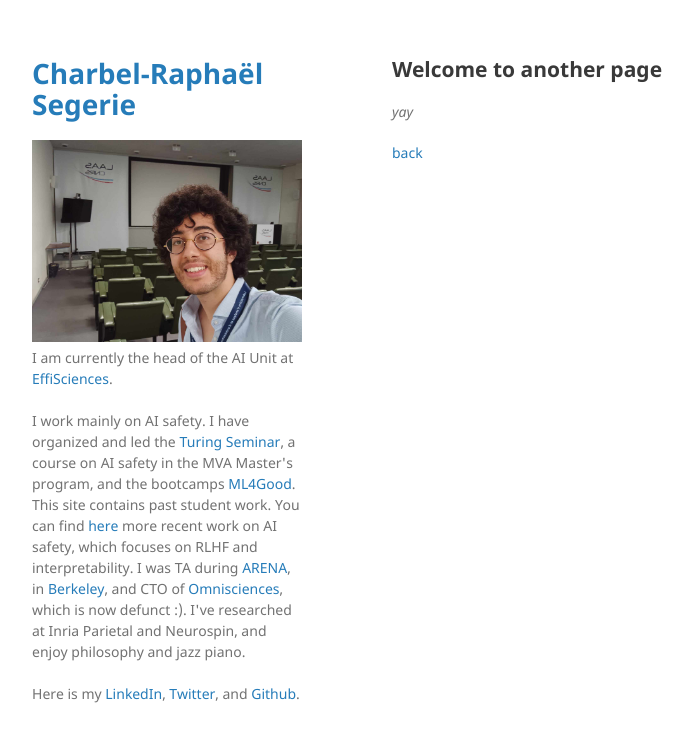
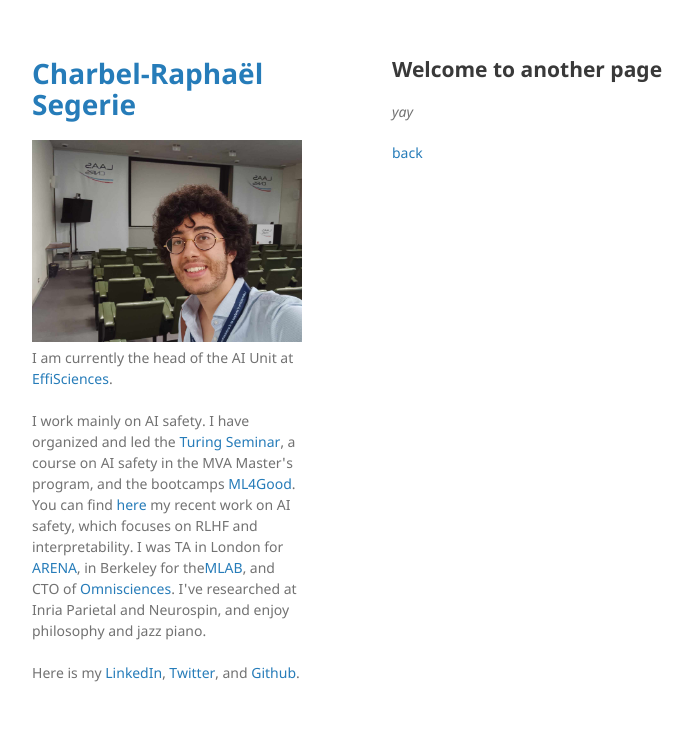
Before and after one commit to crsegerie/crsegerie.github.io, a Jekyll site: the page built from another-page.md, in a window 1280 px wide. Shown: the top 742 px of the page, without its empty margins (178-871 px from the left). Built offline with Jekyll 4.4.1, drawn with Linux system fonts in a browser that asks for light colours; our own code applies the rules of GitHub Pages for plain Markdown files.

```diff
--- a/_config.yml
+++ b/_config.yml
@@ -5,9 +5,9 @@ description:
   I am currently the head of the AI Unit at <a href="https://ia.effisciences.org/">EffiSciences</a>.
   <br><br>
   I work mainly on AI safety. I have organized and led the <a href="https://www.master-mva.com/cours/seminaire-turing/">Turing Seminar</a>, a course on AI safety in the MVA Master's program, and the bootcamps <a href="https://effisciences-research.notion.site/ML-for-Good-8b94525e6d98425083731a223b53b237">ML4Good</a>.
-  This site contains past student work. You can find <a href="https://www.lesswrong.com/users/charbel-raphael-segerie">here</a> more recent work on AI safety, which focuses on RLHF and interpretability.
+  You can find <a href="https://www.lesswrong.com/users/charbel-raphael-segerie">here</a> my recent work on AI safety, which focuses on RLHF and interpretability.
 
-  I was TA during <a href="https://www.arena.education/team">ARENA</a>, in <a href="https://www.cbai.ai/ml-bootcamp">Berkeley</a>, and CTO of <a href="https://omniscience.academy/">Omnisciences</a>, which is now defunct :). I've researched at Inria Parietal and Neurospin, and enjoy philosophy and jazz piano.
+  I was TA in London for <a href="https://www.arena.education/team">ARENA</a>, in Berkeley for the<a href="https://www.cbai.ai/ml-bootcamp">MLAB</a>, and CTO of <a href="https://omniscience.academy/">Omnisciences</a>. I've researched at Inria Parietal and Neurospin, and enjoy philosophy and jazz piano.
   <br><br>
   Here is my <a href="https://www.linkedin.com/in/charbel-raphael-segerie/">LinkedIn</a>, <a href="https://twitter.com/CRSegerie">Twitter</a>, and <a href="https://github.com/crsegerie">Github</a>.
 show_downloads: false
```
Also changed, not shown: index.md (+69 -3 lines), images/projects/Screenshot_omniscience.png (added), images/projects/mcmc.png (added), 1 other file.
